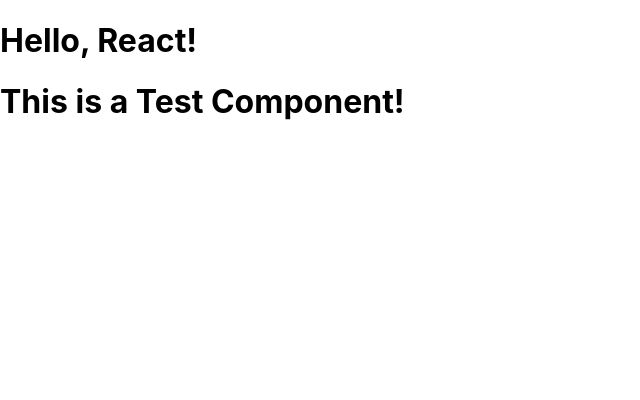
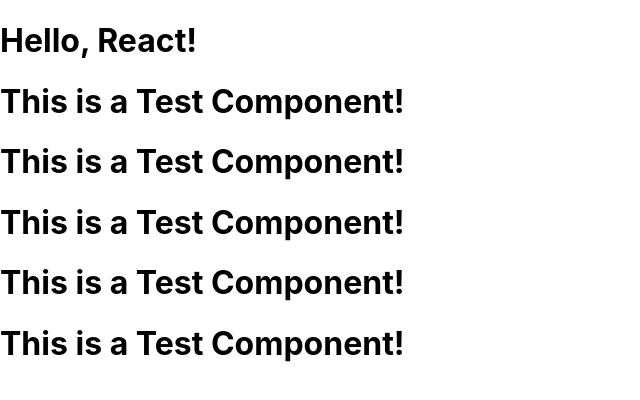
Before and after one commit to albertshin5172/React_Lecture_2_From_Inflearn, a React (Create React App) app: page / in a window 1280 px wide. Shown: the top 400 px of the page, without its empty margins (0-640 px from the left). Built offline with nearby package versions, Linux system fonts and the light colour scheme.

Commit message:
feat : second test commit

```diff
--- a/src/Test.js
+++ b/src/Test.js
@@ -3,10 +3,15 @@
 /*
 1. The name of a component must begin with an uppercase letter.
 2. The component must be exported so that it can be used by other components.
+3. If a component wants to use another component, it must import it.
 */
 function Test() {
   return (
     <div>
+      <h1>This is a Test Component!</h1>
+      <h1>This is a Test Component!</h1>
+      <h1>This is a Test Component!</h1>
+      <h1>This is a Test Component!</h1>
       <h1>This is a Test Component!</h1>
     </div>
   );
```
